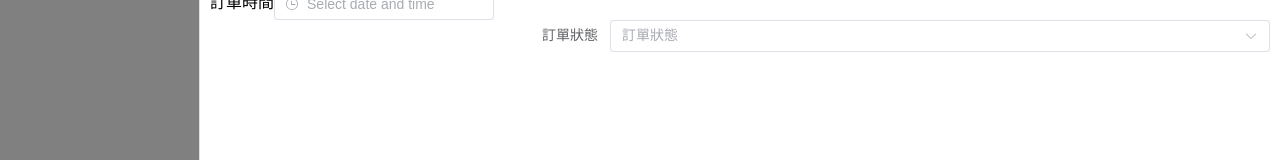
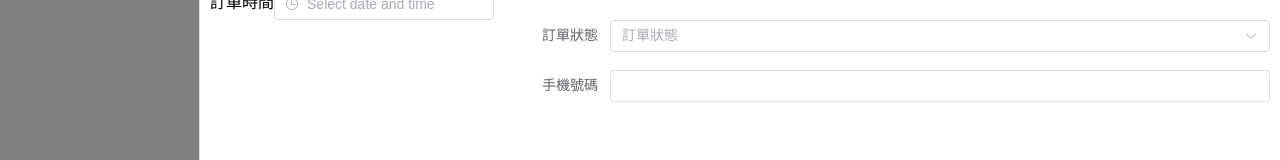
Before and after one commit to cindy951357/fetch-cms-back, a Vue app: page /home/order-detail/1 in a window 1280 px wide. Shown: the part 160-320 px from the top of the page. Built offline with nearby package versions, Linux system fonts and the light colour scheme.

Commit message:
fix - filter returns an array, not an element

```diff
--- a/src/ContentPages/OrderDetail.vue
+++ b/src/ContentPages/OrderDetail.vue
@@ -19,6 +19,9 @@
                 <el-option :label="orderModel.orderStatus" :value="orderModel.orderStatus" />
             </el-select>
             </el-form-item>
+            <el-form-item label="手機號碼">
+                <el-input v-model="orderModel.phone" :disabled="!isEditable" />
+            </el-form-item>
         </el-form>
 
 
@@ -37,7 +40,8 @@ const route = useRoute();
 const currentEditOrder = useCurrentEditOrderStore();
 
 const orderId = route.params.orderId;
-const initOrder = storeToRefs(currentEditOrder)
+const initOrder = storeToRefs(currentEditOrder);
+const { phone: helloPhone } = storeToRefs(currentEditOrder);
 console.log("current order is: ", initOrder);
 
 const isEditable = ref(true);
@@ -47,7 +51,7 @@ const orderModel = reactive({
     orderId: initOrder.orderId,
     orderStatus: initOrder.orderStatus,
     dealerType: initOrder.dealerType,
-    phone: initOrder.phone,
+    phone: helloPhone,
 });
 
 const dateInDateTime = computed({
--- a/src/components/OrderResultTable.vue
+++ b/src/components/OrderResultTable.vue
@@ -26,20 +26,16 @@ import { useCurrentEditOrderStore } from '@/stores/currentEditOrder';
 import { storeToRefs } from 'pinia';
 
 const router = useRouter();
-const currentEditOrderStore= useCurrentEditOrderStore();
+const currentEditOrderStore = useCurrentEditOrderStore();
 
 const onEditButtonClick = (orderId: string) => {
-    useCurrentEditOrderStore.$state =
-        orderData.filter((arrayItem:any) => arrayItem.orderId === orderId);
-
-    const nowOrder = storeToRefs(useCurrentEditOrderStore());
-    console.log("nowOrder", nowOrder);
-
-    // router.push(`order-detail/${orderId}`);
+    if(orderData.filter((arrayItem:any) => arrayItem.orderId === orderId).length){
+        currentEditOrderStore.setWholeState(
+            orderData.filter((arrayItem:any) => arrayItem.orderId === orderId)[0]);
+        router.push(`order-detail/${orderId}`);
+    }
 }
-
 </script>
-
 
 <style lang="scss" scoped>
 a {
--- a/src/stores/currentEditOrder.ts
+++ b/src/stores/currentEditOrder.ts
@@ -19,5 +19,8 @@ export const useCurrentEditOrderStore = defineStore('CurrentEditOrder', {
     getters: {
     },
     actions: {
+      setWholeState(payload: any) {
+        Object.assign(this, payload);
+      },
     },
 })
```
